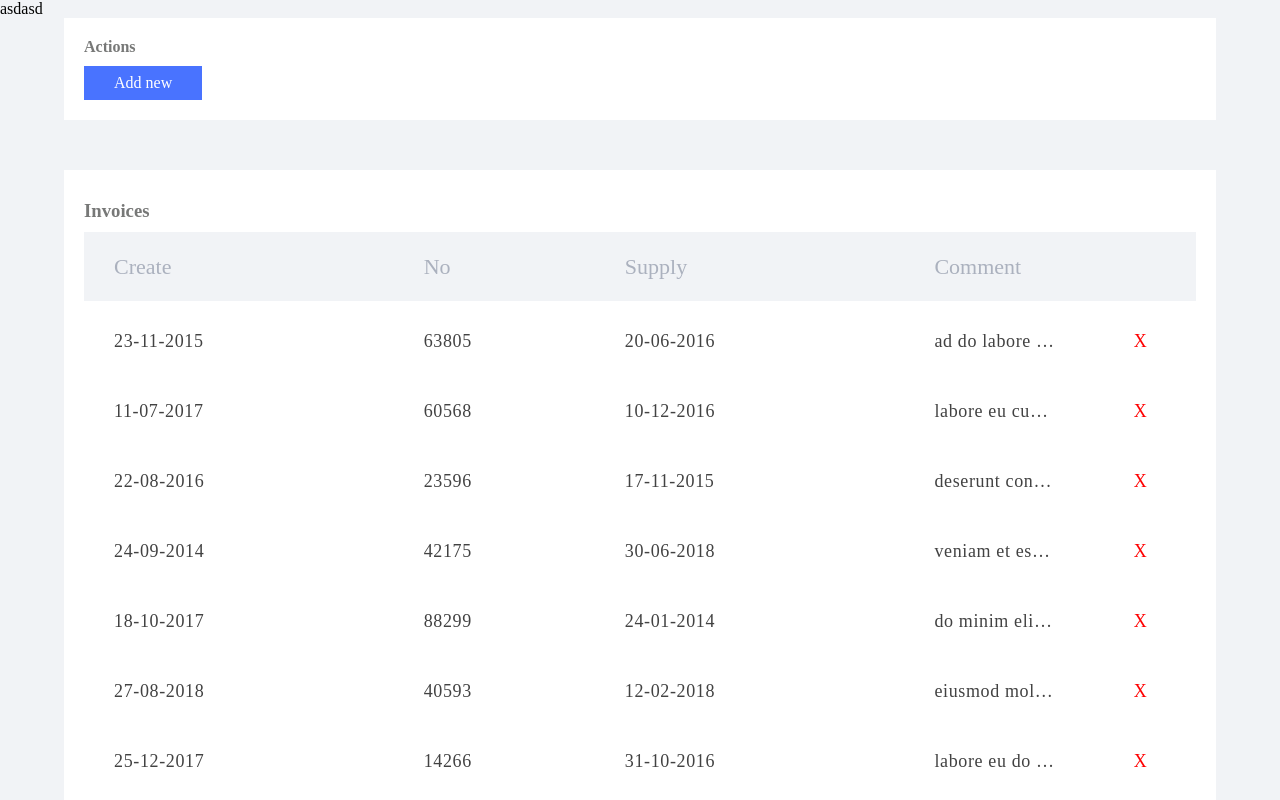
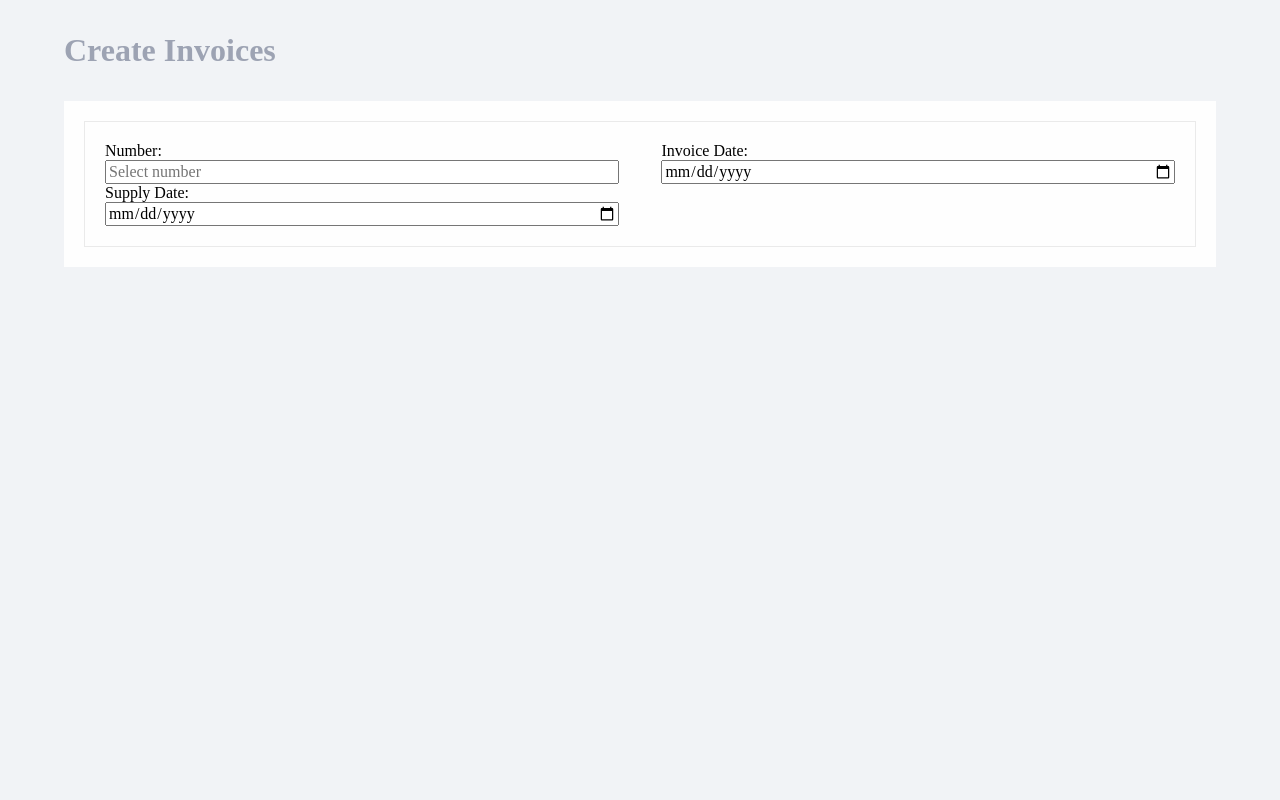
Before and after one commit to ArturKuzmich/Invoices, a React (Create React App) app: page /create in a window 1280 px wide. Shown: the top 800 px of the page. Built offline with nearby package versions, Linux system fonts and the light colour scheme; data requests are answered from the project's data file.

Commit message:
start create form to add new invoice

```diff
--- a/src/App.js
+++ b/src/App.js
@@ -2,17 +2,23 @@ import './App.scss';
 import Home from "./components/Home/Home";
 import Navbar from "./components/Navbar/Navbar";
 import {BrowserRouter as Router, Route, Switch} from "react-router-dom";
+import CreateInvoice from "./components/CreateInvoice/CreateInvoices";
 
 function App() {
   return (
       <Router>
           <div className="App">
               <Navbar />
-              <Switch>
-                  <Route path="/">
-                      <Home />
-                  </Route>
-              </Switch>
+              <div className="app_inner">
+                  <Switch>
+                      <Route exact path="/">
+                          <Home />
+                      </Route>
+                      <Route path="/create">
+                          <CreateInvoice />
+                      </Route>
+                  </Switch>
+              </div>
           </div>
       </Router>
   );
--- a/src/App.scss
+++ b/src/App.scss
@@ -1,5 +1,10 @@
 @import "public/css/clear";
-
-.App{
+body{
   background: #f1f3f6;
 }
+.App{
+  .app_inner{
+    width: 90%;
+    margin: 0 auto;
+  }
+}
--- /dev/null
+++ b/src/components/CreateInvoice/CreateInvoice.scss
@@ -0,0 +1,23 @@
+.create_invoice{
+  background: #fefefe;
+  padding: 20px;
+  .create_form{
+    border: 1px solid #eaeaea;
+    padding: 20px;
+    display: flex;
+    justify-content: space-between;
+    .create_vis{
+      width: 48%;
+      .input_field{
+        display: flex;
+        flex-direction: column;
+      }
+      &.vis_l{
+
+      }
+      &.vis_r{
+
+      }
+    }
+  }
+}
--- /dev/null
+++ b/src/components/CreateInvoice/CreateInvoices.jsx
@@ -0,0 +1,29 @@
+import React from "react";
+import './CreateInvoice.scss';
+
+const CreateInvoice = () => {
+    return(
+        <div className="create_invoice">
+            <form className="create_form">
+                <div className="create_vis vis_l">
+                    <div className="input_field">
+                        <label >Number:</label>
+                        <input type="number" placeholder="Select number"/>
+                    </div>
+                    <div className="input_field">
+                        <label >Supply Date:</label>
+                        <input type="date" placeholder="Select date"/>
+                    </div>
+                </div>
+                <div className="create_vis vis_r">
+                    <div className="input_field">
+                        <label >Invoice Date:</label>
+                        <input type="date" placeholder="Select date"/>
+                    </div>
+                </div>
+            </form>
+        </div>
+    )
+}
+
+export default CreateInvoice
--- a/src/components/Home/Home.jsx
+++ b/src/components/Home/Home.jsx
@@ -1,6 +1,7 @@
 import React, { useState, useEffect } from 'react';
 import './HomeStyle.scss';
 import InvoicesList from "../InvoicesList/InvoicesList";
+import {Link} from "react-router-dom";
 
 
 const Home = () => {
@@ -30,9 +31,9 @@ const Home = () => {
             <div className="invoices_actions">
                 <h4 className="actions_title">Actions</h4>
                 <div className="actions_row-list">
-                    <button className="bnt_actions">
+                    <Link to="/create" className="link_actions">
                         Add new
-                    </button>
+                    </Link>
                 </div>
             </div>
             {load && <div>...Loading</div>}
--- a/src/components/Home/HomeStyle.scss
+++ b/src/components/Home/HomeStyle.scss
@@ -1,16 +1,17 @@
 .invoice_content{
-  width: 90%;
-  margin: 0 auto;
+
   .invoices_actions{
     padding: 20px;
     background: #ffffff;
     margin: 0 0 50px 0;
     .actions_title{
       color: #777877;
+      font-size: 22px;
+      line-height: 31px;
       margin: 0 0 10px 0;
     }
     .actions_row-list{
-      .bnt_actions{
+      .link_actions{
         background: #4973ff;
         padding: 8px 30px;
         color: white;
--- a/src/components/Navbar/Navbar.jsx
+++ b/src/components/Navbar/Navbar.jsx
@@ -1,13 +1,22 @@
 import React from 'react';
 import './NavbarStyle.scss';
-
+import { useLocation } from 'react-router-dom';
 
 const Navbar = () => {
+    const location = useLocation()
+
+    const rerenderText = () => {
+        if(location.pathname === '/'){
+            return 'Invoices'
+        }else{
+            return 'Create Invoices'
+        }
+    }
     return (
         <header className="invoice_header">
-            <nav>
-                asdasd
-            </nav>
+            <h1 className="header_title">
+                {rerenderText()}
+            </h1>
         </header>
     )
 }
--- a/src/components/Navbar/NavbarStyle.scss
+++ b/src/components/Navbar/NavbarStyle.scss
@@ -1,4 +1,11 @@
 .invoice_header{
-  nav{
+  width: 90%;
+  margin: 0 auto 30px auto;
+  padding: 30px 0 0 0;
+  .header_title{
+    color: #9da3b3;
+    font-size: 32px;
+    line-height: 41px;
+    margin: 0;
   }
 }
```
